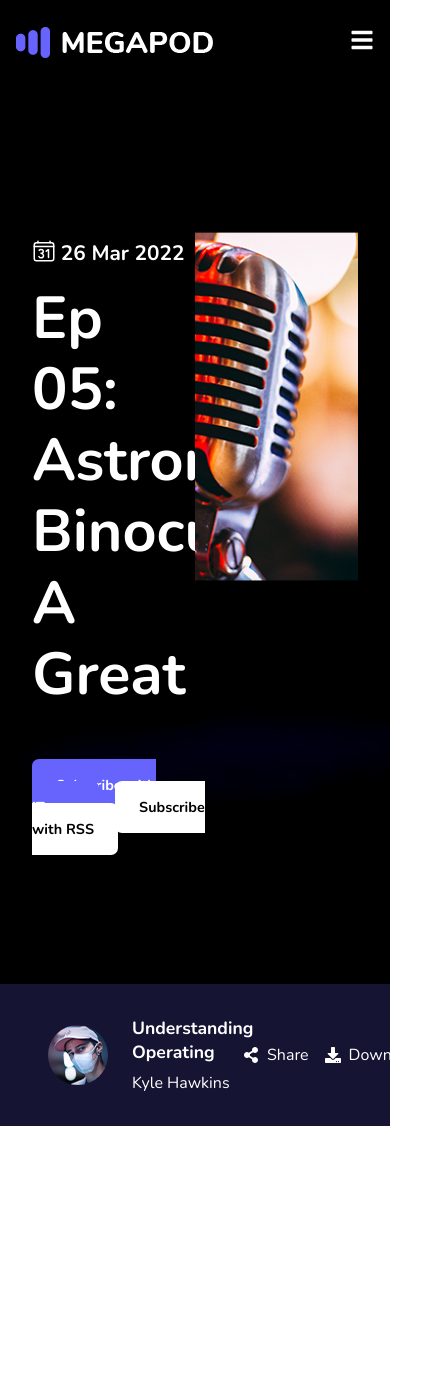
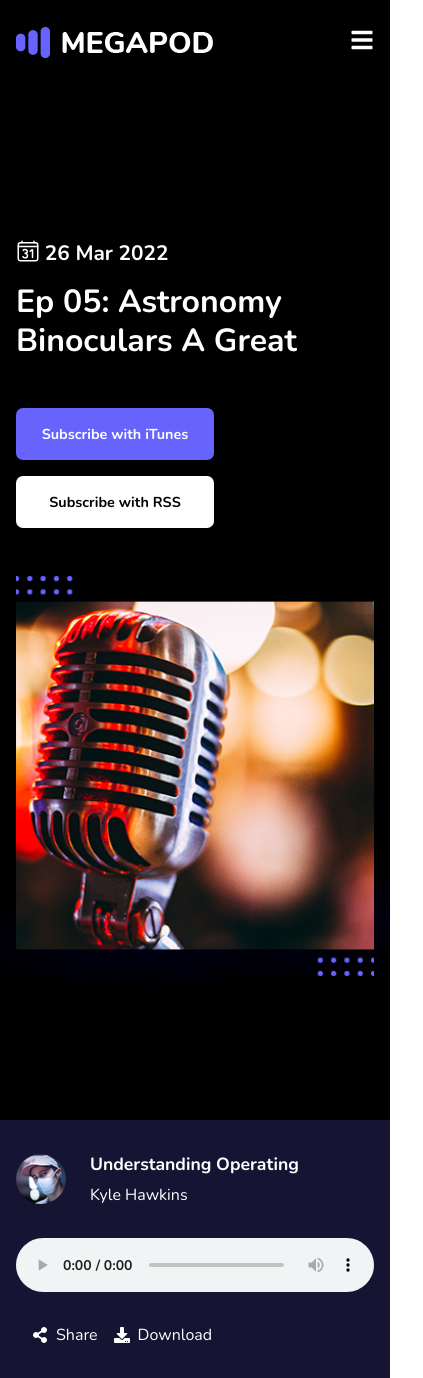
Before and after one commit to zacharymillerm/ultrapod, a React (Create React App) app: page / in a window 390 px wide. Shown: the whole page, 423 px wide, since content can reach past the window. Before the commit the page ends 1126 px from the top, so only its background shows below. Built offline with nearby package versions, Linux system fonts and the light colour scheme; the HTML template or start-up script is replaced by a standard one.

Commit message:
Added responsiveness to the hero section

```diff
--- a/src/App.css
+++ b/src/App.css
@@ -33,6 +33,12 @@
 	width: 60%;
 }
 
+@media screen and (max-width: 650px ) {
+	.audio-book{
+		width: 100%;
+	}
+}
+
 /* audio::-webkit-media-controls-panel{
 	background-color: transparent;
 }
--- a/src/components/Home/HeroSection.js
+++ b/src/components/Home/HeroSection.js
@@ -8,6 +8,7 @@ import { Link } from "react-router-dom";
 import { IoCalendarNumberOutline } from "react-icons/io5";
 import { FaShareAlt, FaDownload } from "react-icons/fa";
 import Music1 from '../../music-files/1.mp3'
+import { screens } from "../../data/Screens";
 
 const HeroContainer = styled.div`
 	background-image: url(${HeroBg});
@@ -20,16 +21,26 @@ const HeroContainer = styled.div`
 const HeroContent = styled.div`
 	padding: 8rem 2rem 0 2rem;
 	display: flex;
+    flex-direction: row;
     margin-bottom: 9rem;
+    @media ${screens.laptopS} {
+		flex-direction: column;
+	}
+    @media ${screens.laptopS} {
+		padding: 8rem 1rem 0 1rem;
+	}
 `;
 const LeftContent = styled.div`
 	width: 50%;
 	padding-top: 2rem;
+    @media ${screens.laptopS} {
+		width: 100%;
+        margin-bottom: 3rem;
+	}
 `;
 
 const HeaderWrapper = styled.div`
 	display: flex;
-	/* align-items: flex-end; */
     margin-bottom: 1rem;
 `;
 
@@ -42,9 +53,17 @@ const HeaderDesc = styled.p`
     font-weight: 700;
     width: 80%;
     line-height: 1.2;
-    margin-bottom: 4rem;
+    margin-bottom: 3rem;
+    @media ${screens.tabletS} {
+        font-size: 2rem;
+    }
 `;
-const LeftButtons = styled.div``;
+const LeftButtons = styled.div`
+    display: flex;
+    @media ${screens.tabletS} {
+        flex-direction: column;
+    }
+`;
 const Button1 = styled(Link)`
     text-decoration: none;
     color: #fff;
@@ -54,6 +73,12 @@ const Button1 = styled(Link)`
     font-weight: 700;
     padding: 1rem 1.5rem;
     margin-right: 1rem;
+    width: 150px;
+    display: flex;
+    justify-content: center;
+    @media ${screens.tabletS}{
+        margin-bottom: 1rem;
+    }
 `;
 const Button2 = styled(Link)`
     text-decoration: none;
@@ -63,12 +88,18 @@ const Button2 = styled(Link)`
     font-size: 90%;
     font-weight: 700;
     padding: 1rem 1.5rem;
+    width: 150px;
+    display: flex;
+    justify-content: center;
 `;
 const RightContent = styled.div`
 	width: 50%;
 	display: flex;
 	overflow: hidden;
 	justify-content: center;
+    @media ${screens.laptopS} {
+		width: 100%;
+	}
 `;
 const RightImage = styled.div`
 	width: 450px;
@@ -81,21 +112,39 @@ const RightImage = styled.div`
 const AudioContent = styled.div`
     background-color: rgba(104, 99, 253, 0.2);
     padding: 2rem 3rem;
+    @media ${screens.laptopS} {
+		padding: 2rem;
+	}
+    @media ${screens.mobileL} {
+		padding: 2rem 1rem;
+	}
 `
 const AudioContainer = styled.div`
     display: flex;
+    flex-direction: row;
     align-items: center;
-    /* width: 100%; */
+    @media ${screens.laptopS} {
+		flex-direction: column;
+        align-items: flex-start;
+	}
 `
 const Artist = styled.div`
     display: flex;
     align-items: center;
     margin-right: 2rem;
     width: 50%;
+    @media ${screens.laptopS} {
+		margin-bottom: 2rem;
+        width: 100%;
+	}
 `
 const ArtistImage = styled.img`
     border-radius: 50%;
     margin-right: 1.5rem;
+    @media ${screens.tablet} {
+		width: 50px;
+        height: auto;
+	}
 `
 const ArtistDesc = styled.div`
 
@@ -111,9 +160,16 @@ const AudioPlayer = styled.div`
     align-items: center;
     justify-content: space-between;
     width: 100%;
+    @media ${screens.tabletS} {
+		flex-direction: column;
+        align-items: flex-start;
+	}
 `
 const AudioLinks = styled.div`
     display: flex;
+    @media ${screens.tabletS} {
+		margin-top: 2rem;
+	}
 `
 const AudioLink = styled(Link)`
     text-decoration: none;
--- a/src/data/Screens.js
+++ b/src/data/Screens.js
@@ -2,6 +2,7 @@ const sizes = {
     mobileS: '320px',
     mobileM: '375px',
     mobileL: '425px',
+    tabletS: '650px',
     tablet: '768px',
     laptopS: '990px',
     laptop: '1024px',
@@ -13,6 +14,7 @@ export const screens = {
     mobileS: `(max-width: ${sizes.mobileS})`,
     mobileM: `(max-width: ${sizes.mobileM})`,
     mobileL: `(max-width: ${sizes.mobileL})`,
+    tabletS: `(max-width: ${sizes.tabletS})`,
     tablet: `(max-width: ${sizes.tablet})`,
     laptopS: `(max-width: ${sizes.laptopS})`,
     laptop: `(max-width: ${sizes.laptop})`,
```
